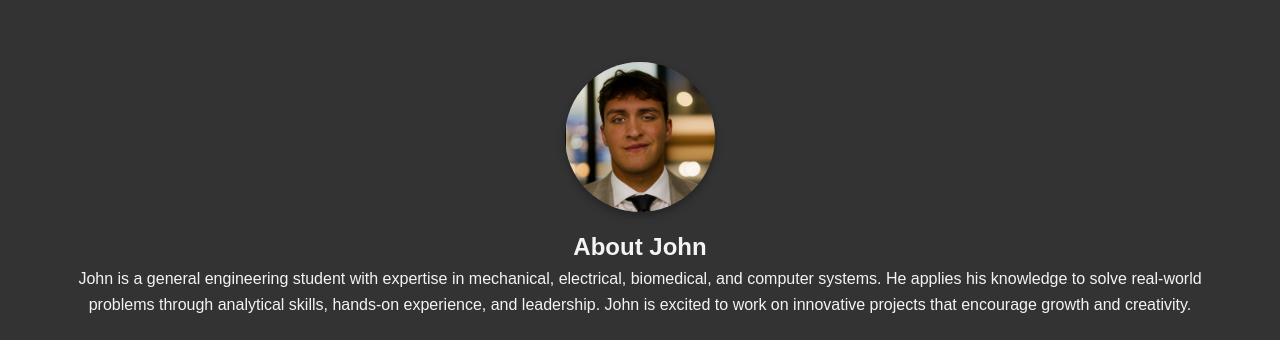
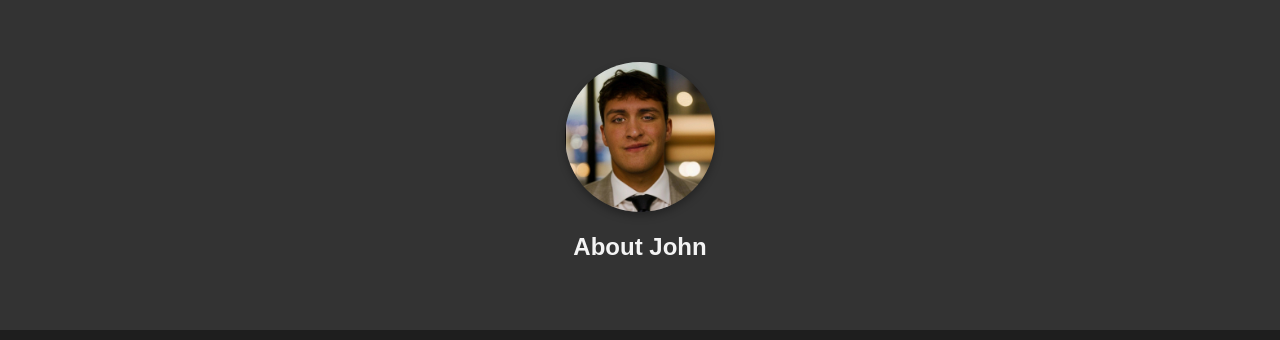
Before and after one commit to johnftimjr/John-TimJr, a plain HTML site: page index.html in a window 1280 px wide. Shown: the part 612-952 px from the top of the page. Drawn offline with Linux system fonts and the light colour scheme.

Commit message:
Update index.html

```diff
--- a/index.html
+++ b/index.html
@@ -40,7 +40,7 @@
                 <img src="headshot.jpg" alt="John F. Tim Jr's Headshot" class="headshot">
                 <div class="about-text">
                     <h2>About John</h2>
-                    <p>John is a general engineering student with expertise in mechanical, electrical, biomedical, and computer systems. He applies his knowledge to solve real-world problems through analytical skills, hands-on experience, and leadership. John is excited to work on innovative projects that encourage growth and creativity.</p>
+                    <p></p>
                 </div>
             </div>
         </section>
```
